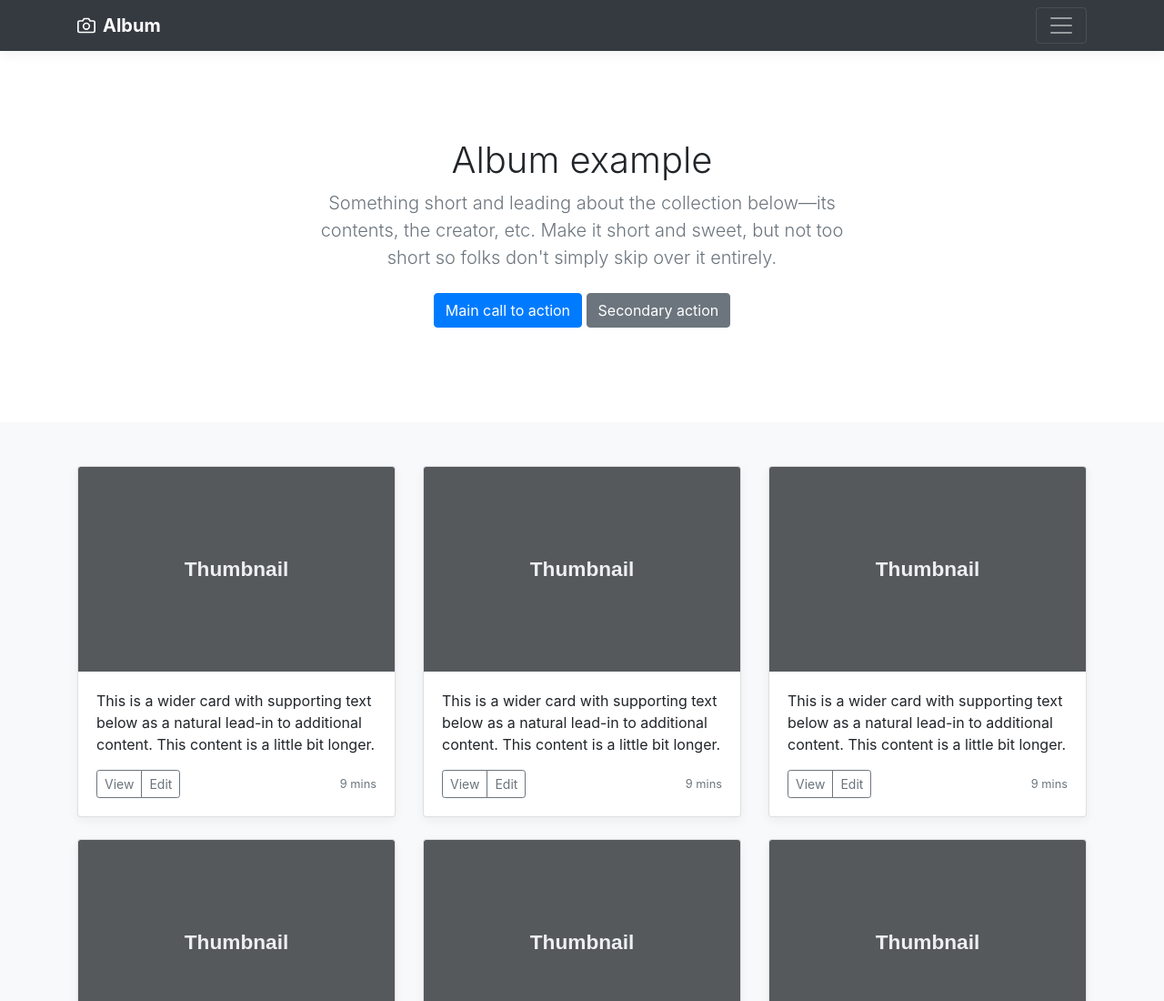
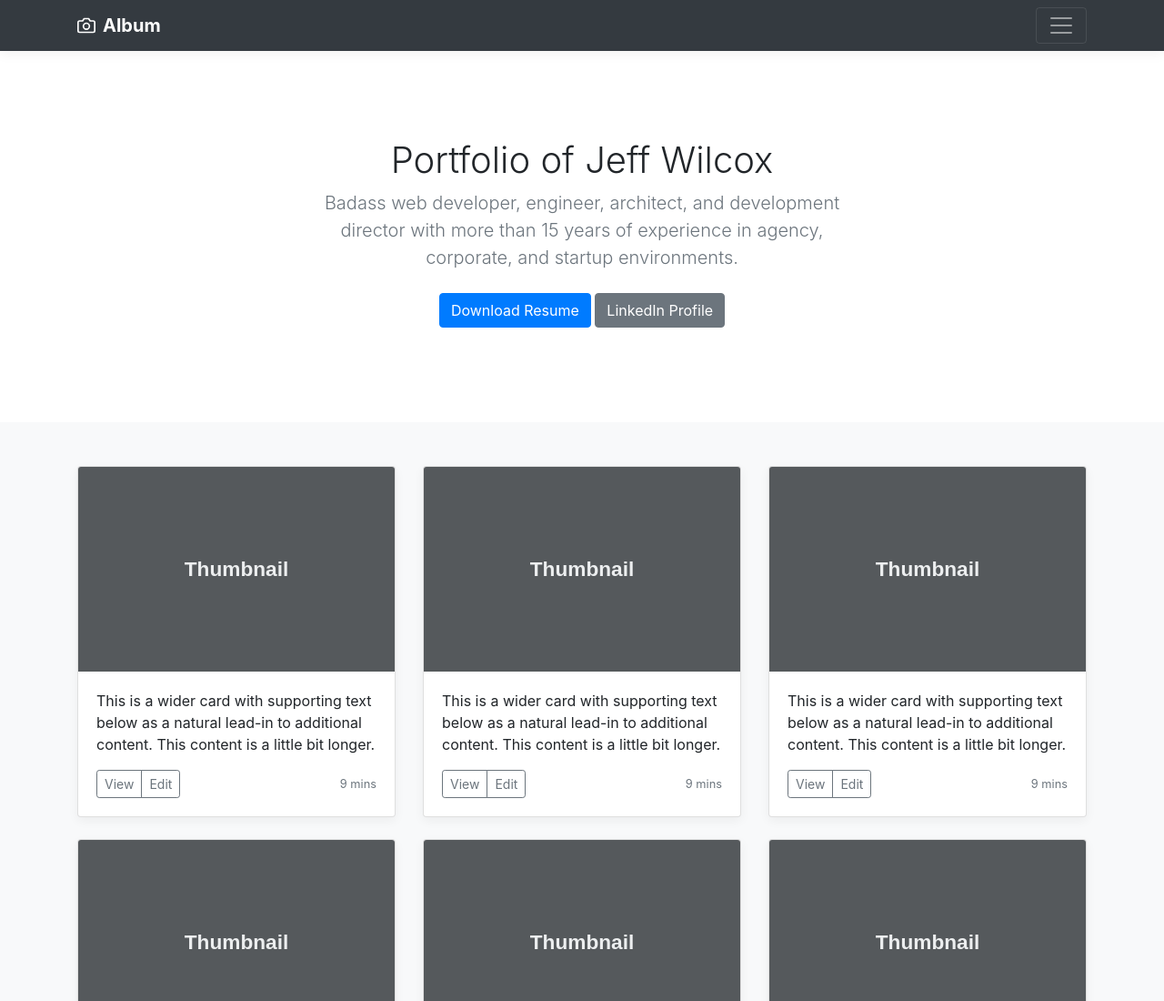
Before and after one commit to jeffwilcoxdesign/jeffwilcoxdesign.github.io, a plain HTML site: page index.html in a window 1280 px wide. Shown: the top 1100 px of the page at 91% size. Drawn offline with nearby package versions, Linux system fonts and the light colour scheme.

Commit message:
updating tempalte headline

```diff
--- a/index.html
+++ b/index.html
@@ -7,7 +7,7 @@
     <meta name="author" content="">
     <link rel="icon" href="/docs/4.0/assets/img/favicons/favicon.ico">
 
-    <title>Album example for Bootstrap</title>
+    <title>Portfolio of Jeff Wilcox</title>
 
     <!-- Bootstrap core CSS -->
     <link rel="stylesheet" href="https://stackpath.bootstrapcdn.com/bootstrap/4.5.0/css/bootstrap.min.css">
@@ -55,11 +55,11 @@
 
       <section class="jumbotron text-center">
         <div class="container">
-          <h1 class="jumbotron-heading">Album example</h1>
-          <p class="lead text-muted">Something short and leading about the collection below—its contents, the creator, etc. Make it short and sweet, but not too short so folks don't simply skip over it entirely.</p>
+          <h1 class="jumbotron-heading">Portfolio of Jeff Wilcox</h1>
+          <p class="lead text-muted">Badass web developer, engineer, architect, and development director with more than 15 years of experience in agency, corporate, and startup environments.</p>
           <p>
-            <a href="#" class="btn btn-primary my-2">Main call to action</a>
-            <a href="#" class="btn btn-secondary my-2">Secondary action</a>
+            <a href="#" class="btn btn-primary my-2">Download Resume</a>
+            <a href="#" class="btn btn-secondary my-2">LinkedIn Profile</a>
           </p>
         </div>
       </section>
```
Also changed, not shown: 1 other file.
